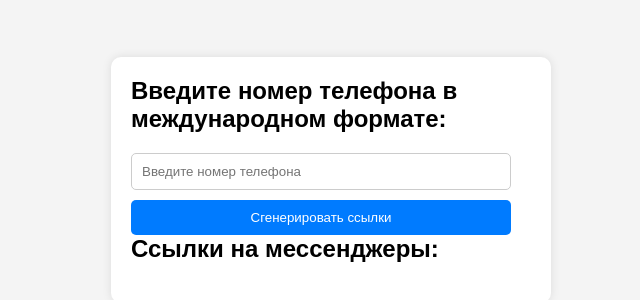
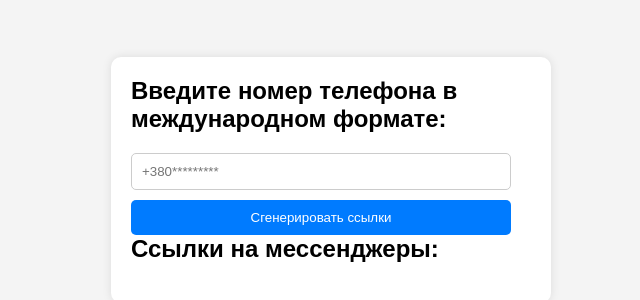
Before and after one commit to rvskr/mesrch, a plain HTML site: page index.html in a window 1280 px wide. Shown: the part 220-520 px from the top of the page, 309-949 px from the left. Drawn offline with Linux system fonts and the light colour scheme.

Commit message:
Update index.html

```diff
--- a/index.html
+++ b/index.html
@@ -67,7 +67,7 @@
 <body>
     <div class="container">
         <h2>Введите номер телефона в международном формате:</h2>
-        <input type="text" id="phone" placeholder="Введите номер телефона">
+        <input type="text" id="phone" placeholder="+380*********">
         <button onclick="generateLinks()">Сгенерировать ссылки</button>
 
         <h2>Ссылки на мессенджеры:</h2>
```
